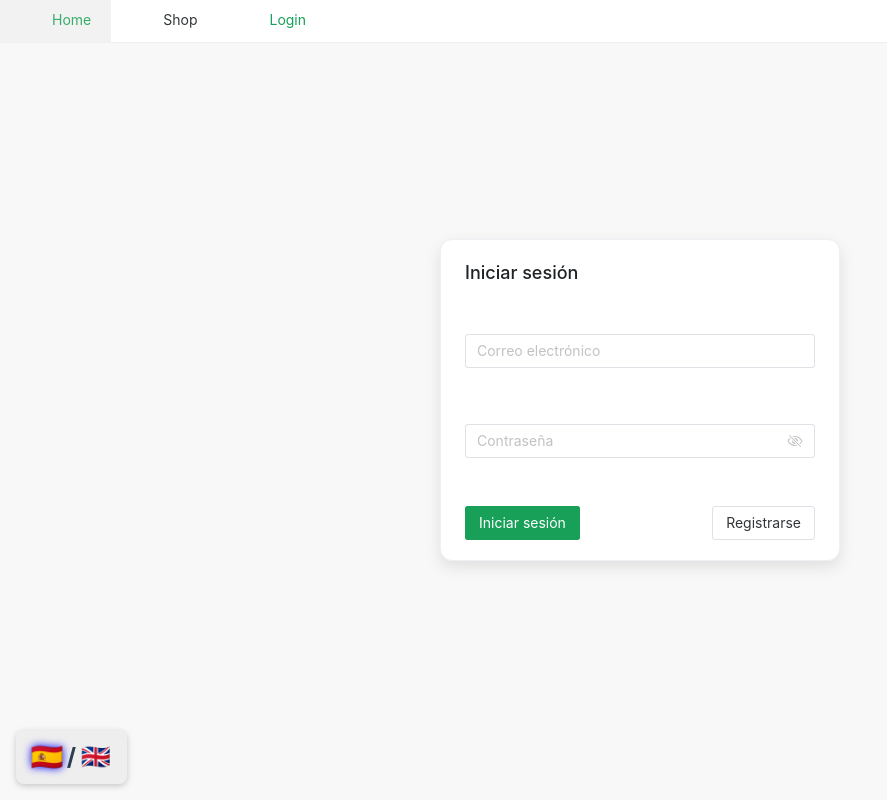
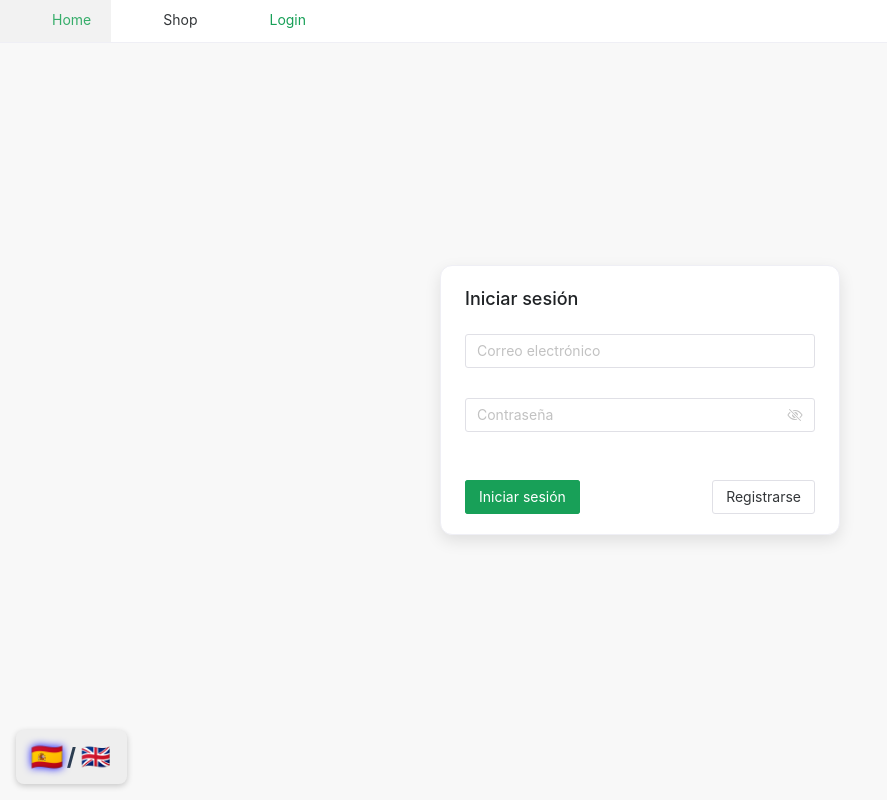
Before and after one commit to Celudirosa/shop-vue, a Vue app: page /login in a window 1280 px wide. Shown: the whole page, without its empty margins (0-887 px from the left). Built offline with nearby package versions, Linux system fonts and the light colour scheme; some icons are missing.

Commit message:
🐛 fix spaces login

```diff
--- a/src/components/Login.vue
+++ b/src/components/Login.vue
@@ -61,7 +61,7 @@ function goToRegistrer() {
         ref="loginFormRef"
         :model="model"
         :rules="rules"
-        label-placement="top"
+        label-placement="left"
         size="medium"
       >
         <!-- Email Input -->
```
